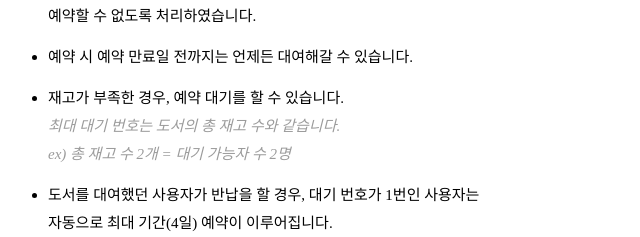
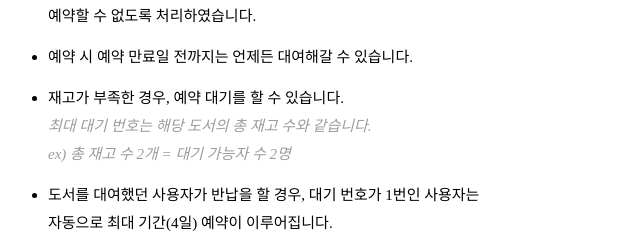
Before and after one commit to neck950728/Portfolio, a plain HTML site: page details/bookle.html in a window 1280 px wide. Shown: the part 2611-2848 px from the top of the page, 25-665 px from the left. Drawn offline with Linux system fonts and the light colour scheme.

Commit message:
docs : bookle.html 수정

```diff
--- a/details/bookle.html
+++ b/details/bookle.html
@@ -57,7 +57,7 @@
 						</li>
 						<li>
 							<p>재고가 부족한 경우, 예약 대기를 할 수 있습니다.</p>
-							<p class="refer">최대 대기 번호는 도서의 총 재고 수와 같습니다.</p>
+							<p class="refer">최대 대기 번호는 해당 도서의 총 재고 수와 같습니다.</p>
 							<p class="refer">ex) 총 재고 수 2개 = 대기 가능자 수 2명</p>
 						</li>
 						<li>
```
